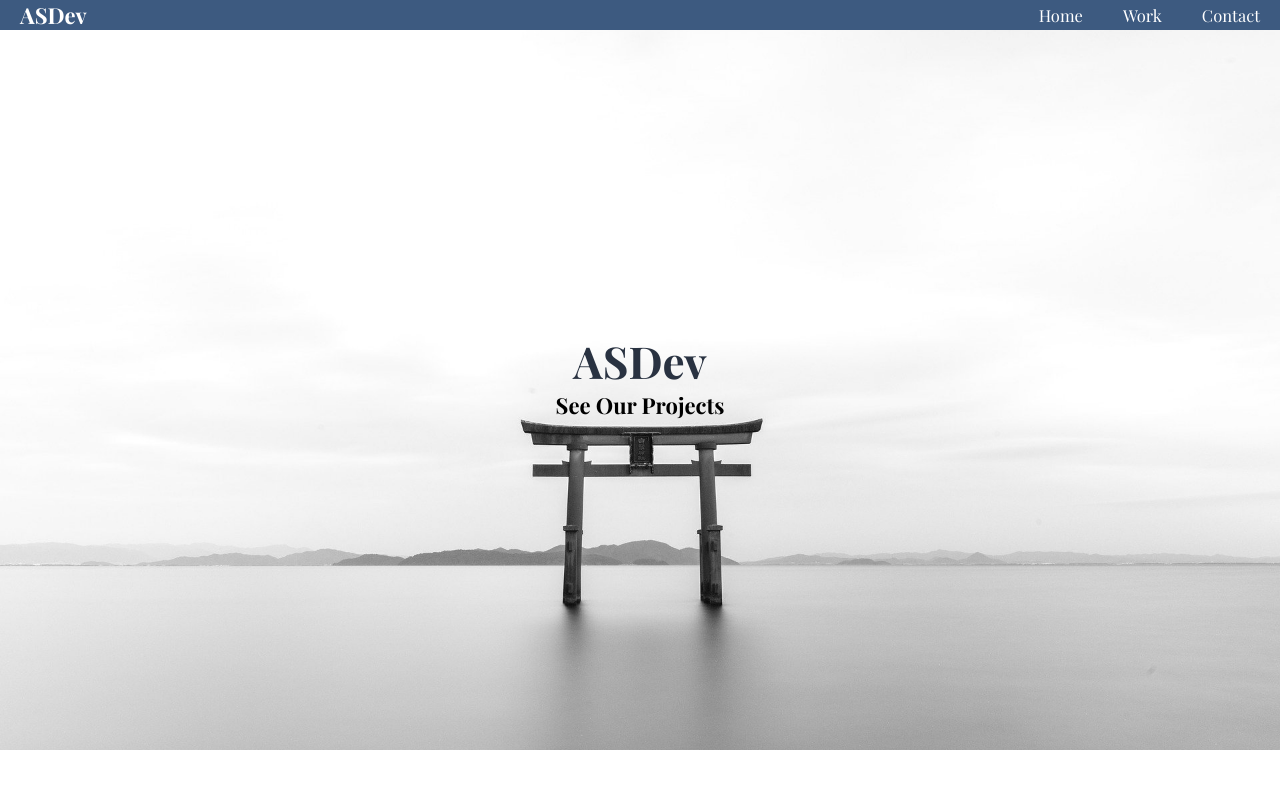
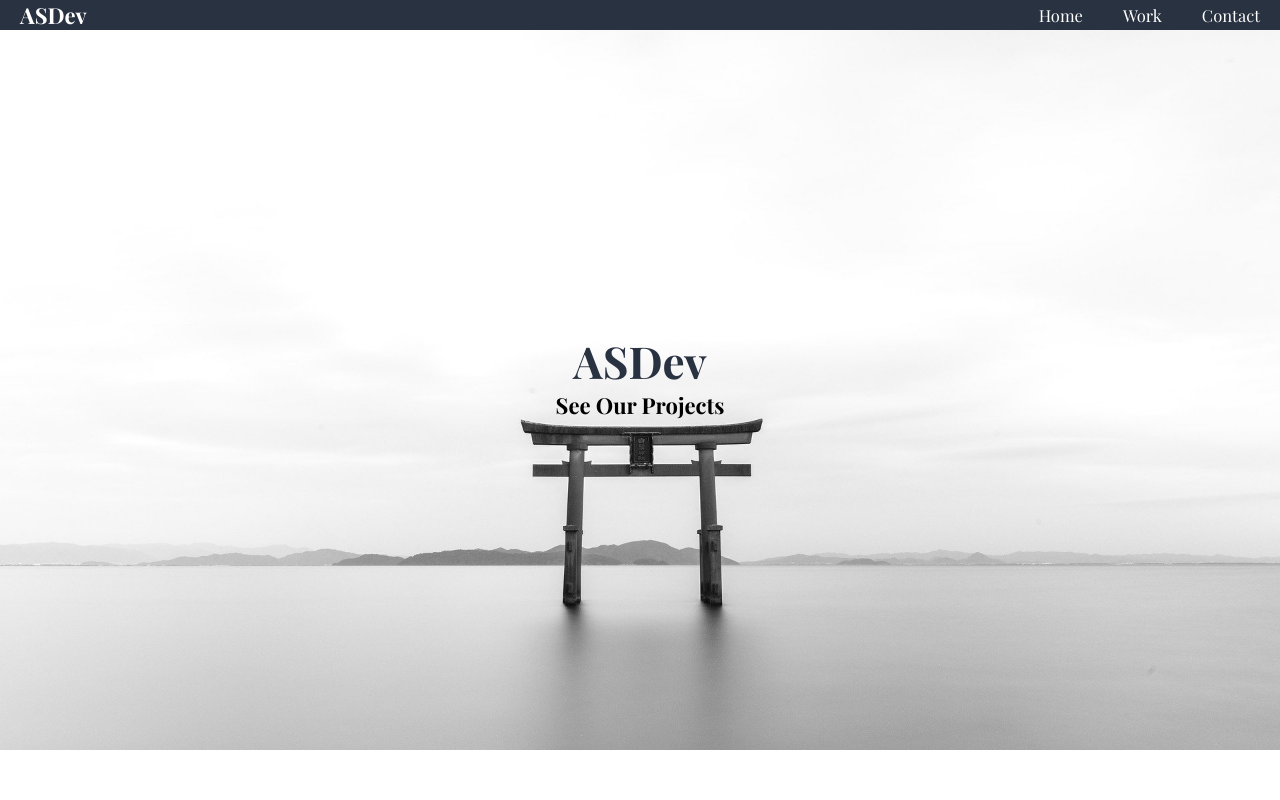
Before and after one commit to astocksdev/portfolio, a plain HTML site: page index.html in a window 1280 px wide. Shown: the top 800 px of the page. Drawn offline with nearby package versions, Linux system fonts and the light colour scheme; a web font is replaced by a local one.

Commit message:
Changed it back

```diff
--- a/style.css
+++ b/style.css
@@ -9,7 +9,7 @@ header {
     flex-direction: row;
     justify-content: space-between;
     padding-left: 20px;
-    background-color: #3d5a80;
+    background-color: #293241;
     color: white;
     position: fixed;
     width: 100%;
```
